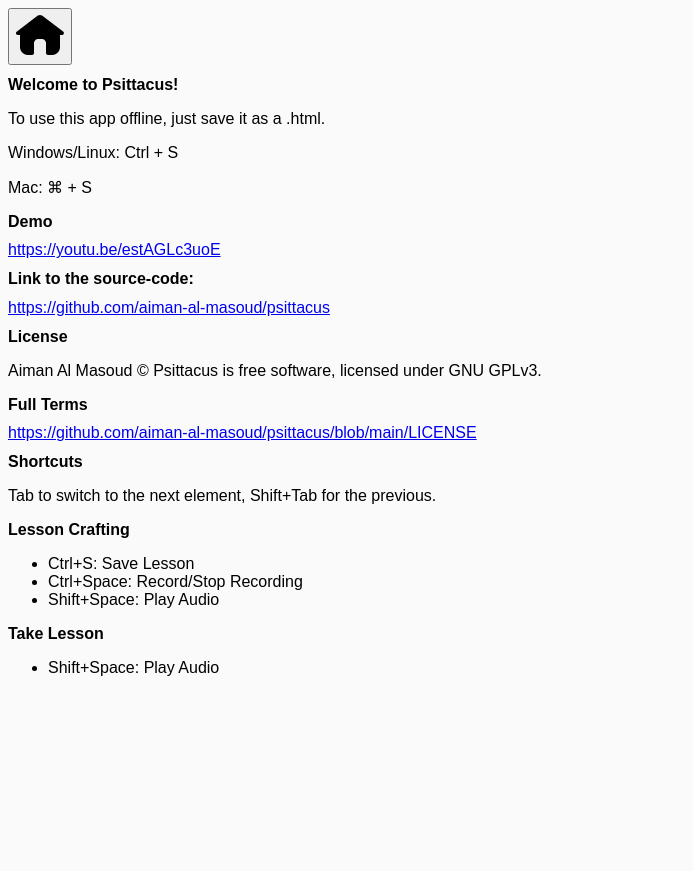
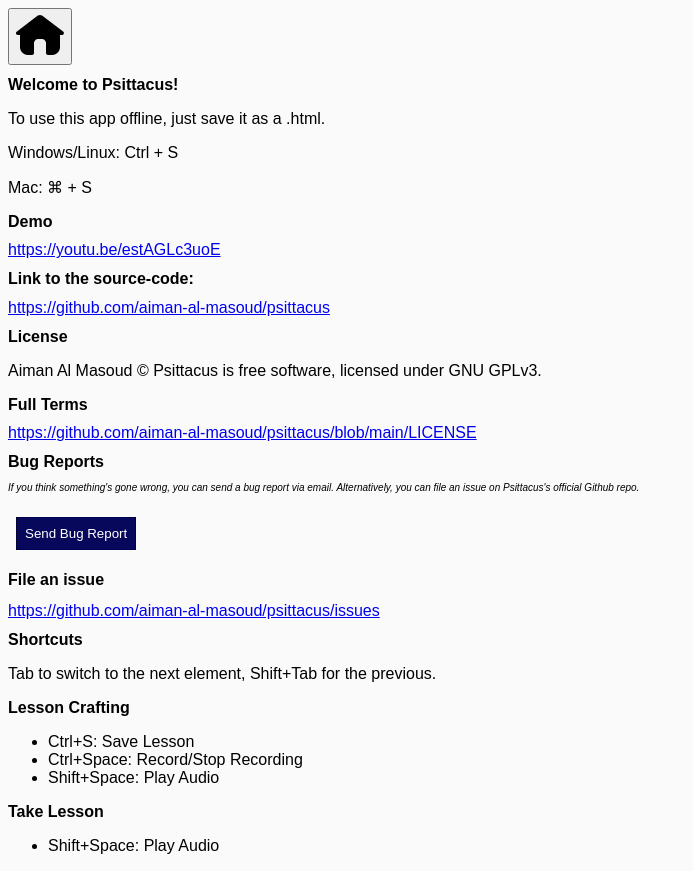
Before and after one commit to aiman-al-masoud/psittacus, a React app: page / in a window 1280 px wide. Both pictures are taken after a click on the button "Info". Shown: the whole page, without its empty margins (0-693 px from the left). Before the commit the page ends 800 px from the top, so only its background shows below. Built offline with nearby package versions, Linux system fonts and the light colour scheme.

Commit message:
bug reports in info

```diff
--- a/app/res/lang_packs/english.json
+++ b/app/res/lang_packs/english.json
@@ -77,5 +77,9 @@
     "please_complete_metadata" : "Please complete this lesson's metadata before saving!",
     "confirm_send_bug_report" : "Send bug report?",
     "errors_text" : "error's text",
-    "psittacus_bug_report" : "Psittacus Bug Report"
+    "psittacus_bug_report" : "Psittacus Bug Report",
+    "send_bug_report" : "Send Bug Report",
+    "bug_reports" : "Bug Reports",
+    "bug_report_is" : "If you think something's gone wrong, you can send a bug report via email. Alternatively, you can file an issue on Psittacus's official Github repo.",
+    "file_issue": "File an issue"
 }
--- a/app/res/lang_packs/italian.json
+++ b/app/res/lang_packs/italian.json
@@ -77,8 +77,11 @@
     "please_complete_metadata" : "Completare i metadati di questa lezione prima di salvarla!",
     "confirm_send_bug_report" : "Invia bug report?",
     "errors_text" : "testo dell'errore",
-    "psittacus_bug_report" : "Psittacus Bug Report"
-
+    "psittacus_bug_report" : "Psittacus Bug Report",
+    "send_bug_report" : "Invia Bug Report",
+    "bug_reports" : "Bug Reports",
+    "bug_report_is" : "Se credi che qualcosa sia andato storto, puoi inviare una Bug Report via email. Alternativamente, puoi segnalare un problema sul repository ufficiale di Psittacus su Github.",
+    "file_issue": "Segnalare un Problema"
 
 
 }
--- a/app/src/view/info/Info.jsx
+++ b/app/src/view/info/Info.jsx
@@ -1,5 +1,6 @@
 import React, { Component } from "react";
 import L from "../../model/utilities/Language.js";
+import { sendBugReport } from "../../model/utilities/Utils.js";
 
 
 
@@ -28,6 +29,14 @@ export default class Info extends Component {
                 <h1>{L.full_terms}</h1>
                 <a href={L.license_link} target="_blank">{L.license_link}</a>
 
+
+                <h1>{L.bug_reports}</h1>
+                <div className="text_tip">{L.bug_report_is}</div>
+                <button onClick={()=>{sendBugReport("")}} className="normal_button">{L.send_bug_report}</button>
+                <h2>{L.file_issue}</h2>
+                <a href="https://github.com/aiman-al-masoud/psittacus/issues" target="_blank">https://github.com/aiman-al-masoud/psittacus/issues</a>
+
+
                 <h1>{L.shortcuts}</h1>
 
                 <p>{L.tab_to_move}</p>
@@ -45,6 +54,7 @@ export default class Info extends Component {
                 </ul>
 
 
+
             </div>
 
 
```
Also changed, not shown: 1 other file (tests, documents, lock files or other folders).
